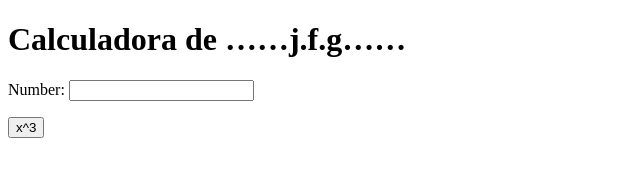
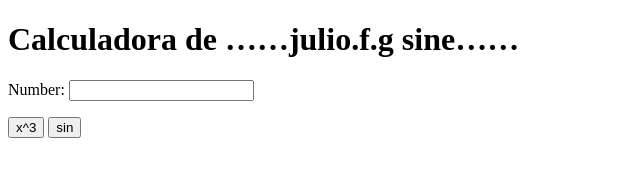
Before and after one commit to juliofg1/my_calculator, a plain HTML site: page index.html in a window 1280 px wide. Shown: the whole page, without its empty margins (0-640 px from the left). Drawn offline with Linux system fonts and the light colour scheme.

Commit message:
sin(x) button

```diff
--- a/index.html
+++ b/index.html
@@ -5,17 +5,22 @@
 	<meta charset="utf-8">
     </head>
     <body>
-	<h1>Calculadora de ……j.f.g……</h1>
+	<h1>Calculadora de ……julio.f.g sine……</h1>
 	Number:
 	<input type="text" id="n1">
 	<p>
 	    <button onclick="cube()"> x^3 </button>
+	    <button onclick="sine()"> sin </button>
 	</p>
 	<script type="text/javascript">
 	 function cube() {
 	     var num = document.getElementById("n1");
 	     num.value = Math.pow(num.value, 3);
 	 }
+	 function sine() {
+	     var num = document.getElementById("n1");
+	     num.value = Math.sin(num.value);
+	 }
 	</script>
     </body>
 </html>
```
